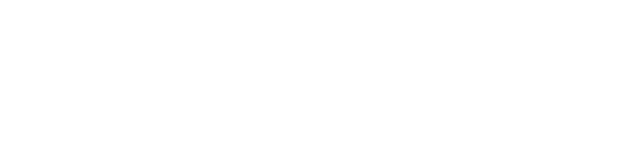
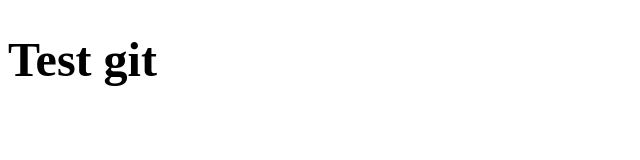
Before and after one commit to annarosesmarti/git-exercises, a plain HTML site: page index.html in a window 1280 px wide. Shown: the whole page, without its empty margins (0-640 px from the left). Drawn offline with Linux system fonts and the light colour scheme.

Commit message:
creation of styles and modification of index html

```diff
--- /dev/null
+++ b/Styles/styles.css
@@ -0,0 +1,3 @@
+h1 {
+  font-size: 3rem;
+}
--- a/index.html
+++ b/index.html
@@ -5,9 +5,13 @@
   <meta charset="UTF-8">
   <meta name="viewport" content="width=device-width, initial-scale=1.0">
   <title>Document</title>
+  <link rel="stylesheet" href="/Styles/styles.css">
 </head>
 
 <body>
+  <header>
+    <h1>Test git</h1>
+  </header>
 
 </body>
 
```
